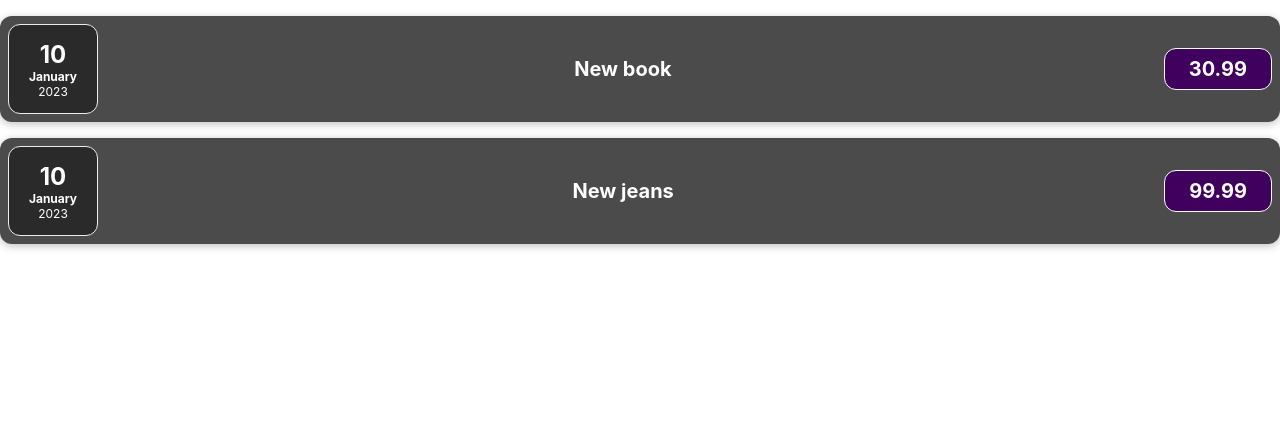
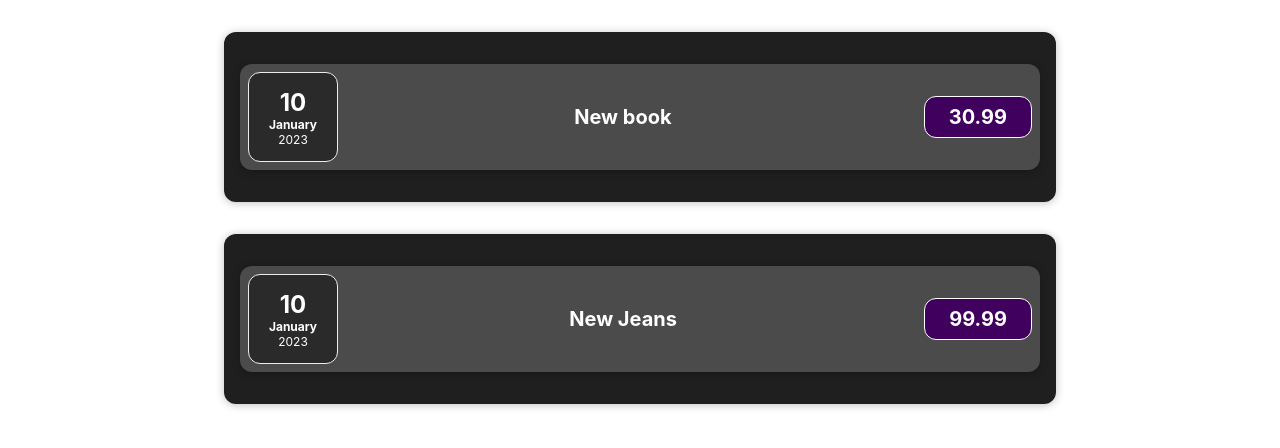
Before and after one commit to GervinLuide/expenses, a React (Create React App) app: page / in a window 1280 px wide. Shown: the top 448 px of the page. Built offline with nearby package versions, Linux system fonts and the light colour scheme.

Commit message:
Added surrounding components

```diff
--- a/src/App.js
+++ b/src/App.js
@@ -1,29 +1,28 @@
 import logo from './logo.svg';
 import './App.css';
 
-import ExpenseItem from "./components/ExpenseItem";
-
+import Expenses  from "./components/Expenses";
 
 function App() {
     const expenses = [
         {
             date: new Date(2023, 0, 10),
-            title: "New book",
+            title: 'New book',
             price: 30.99
         },
         {
             date: new Date(2023, 0, 10),
-            title: "New jeans",
+            title: 'New Jeans',
             price: 99.99
         }
     ]
 
-  return (
-    <div className="App">
-        <ExpenseItem expenseData={expenses[0]}></ExpenseItem>
-        <ExpenseItem expenseData={expenses[1]}></ExpenseItem>
-    </div>
-  );
+    return (
+        <div className="App">
+            <Expenses expenseData={expenses[0]}></Expenses>
+            <Expenses expenseData={expenses[1]}></Expenses>
+        </div>
+    );
+
 }
-
 export default App;
--- a/src/components/ExpenseItem.js
+++ b/src/components/ExpenseItem.js
@@ -1,13 +1,13 @@
 import './ExpenseItem.css'
-import ExpenseDate from "./ExpenseDate";
-
+import ExpenseDate from './ExpenseDate'
 function ExpenseItem(props){
+    console.log(props)
     return (
         <div className="expense-item">
-            <ExpenseDate date={props.expenseData.date}></ExpenseDate>
+            <ExpenseDate date={props.expenseData.expenseData.date}></ExpenseDate>
             <div className="expense-item__description">
-                <h2>{props.expenseData.title}</h2>
-                <div className="expense-item__price">{props.expenseData.price}</div>
+                <h2>{props.expenseData.expenseData.title}</h2>
+                <div className='expense-item__price'>{props.expenseData.expenseData.price}</div>
             </div>
         </div>
     )
--- /dev/null
+++ b/src/components/Expenses.css
@@ -0,0 +1,9 @@
+.expenses {
+    padding: 1rem;
+    background-color: rgb(31, 31, 31);
+    margin: 2rem auto;
+    width: 50rem;
+    max-width: 95%;
+    border-radius: 12px;
+    box-shadow: 0 1px 8px rgba(0, 0, 0, 0.25);
+}
--- /dev/null
+++ b/src/components/Expenses.js
@@ -0,0 +1,10 @@
+import './Expenses.css'
+import ExpenseItem  from "./ExpenseItem";
+function Expenses(props){
+    return (
+        <div className="expenses">
+            <ExpenseItem expenseData={props}></ExpenseItem>
+        </div>
+    )
+}
+export default Expenses
```
